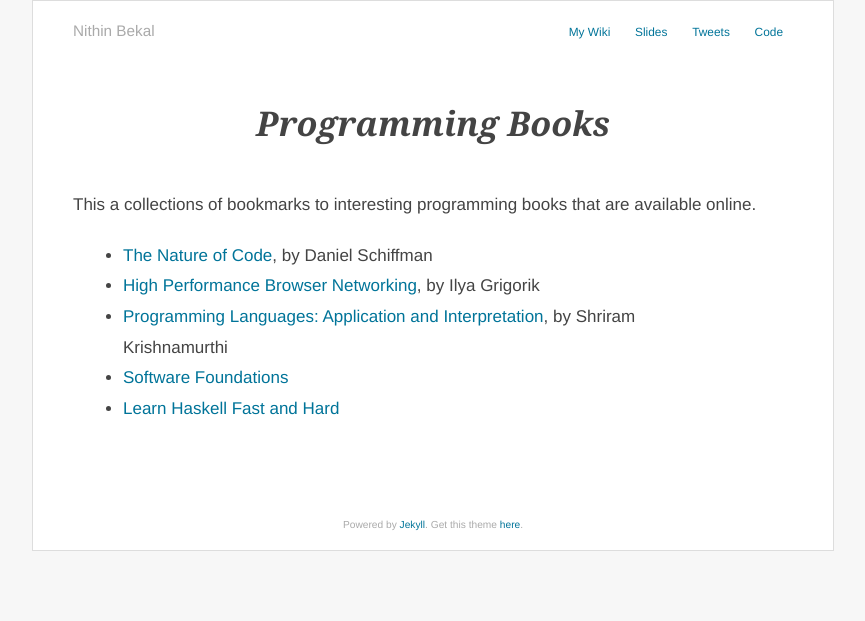
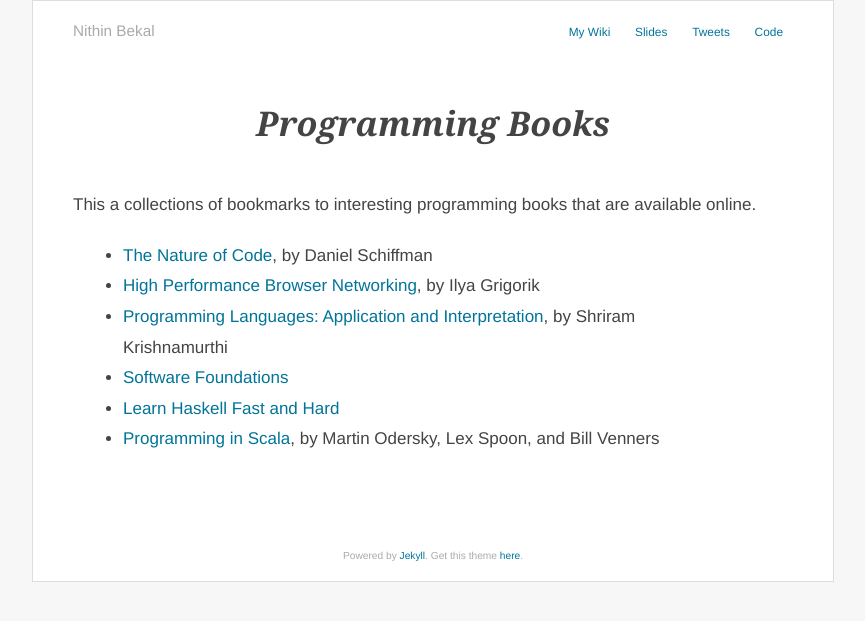
Before and after one commit to nithinbekal/nithinbekal.github.io, a Jekyll site: the page built from notes/programming/books.md, in a window 1280 px wide. Shown: the top 621 px of the page, without its empty margins (207-1072 px from the left). Built offline with Jekyll 4.4.1, drawn with Linux system fonts in a browser that asks for light colours.

Commit message:
Add bookmark to Programming in Scala book

```diff
--- a/notes/programming/books.md
+++ b/notes/programming/books.md
@@ -11,3 +11,4 @@ This a collections of bookmarks to interesting programming books that are availa
 - [Programming Languages: Application and Interpretation](http://cs.brown.edu/~sk/Publications/Books/ProgLangs/2007-04-26/), by Shriram Krishnamurthi
 - [Software Foundations](http://www.cis.upenn.edu/~bcpierce/sf/current/index.html)
 - [Learn Haskell Fast and Hard](http://yannesposito.com/Scratch/en/blog/Haskell-the-Hard-Way/)
+- [Programming in Scala](http://www.artima.com/pins1ed/), by Martin Odersky, Lex Spoon, and Bill Venners
```
